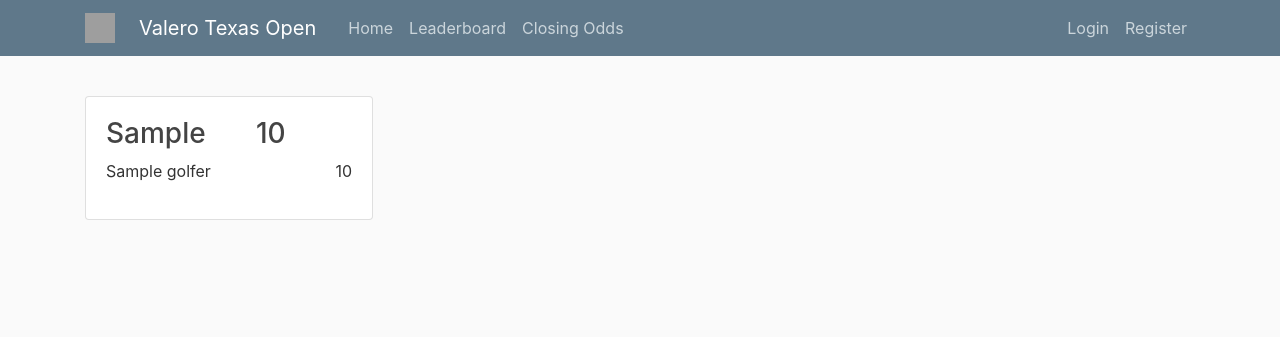
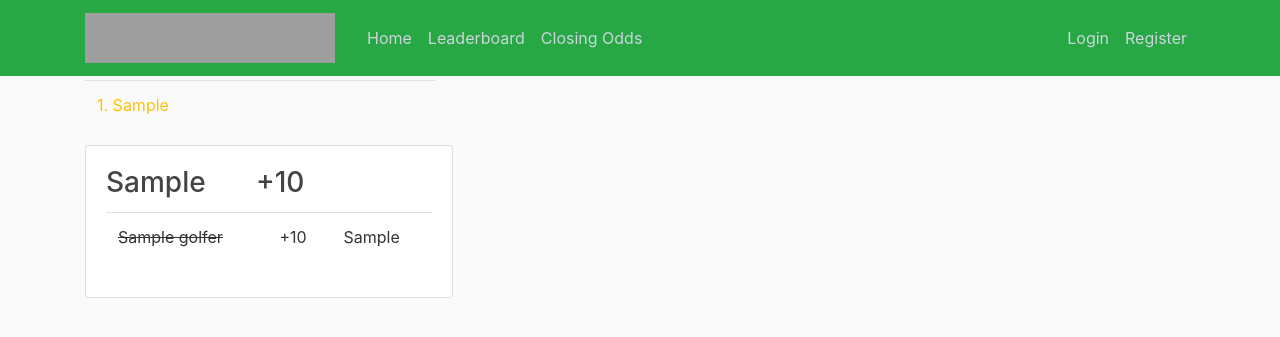
Before and after one commit to preynolds73/major_golf_pool, a Django app: template pool/templates/pool/home.html in a window 1280 px wide. Shown: the top 337 px of the page. Run offline with Django 5.2, Linux system fonts and the light colour scheme; the template is opened without the code that fills it: values that come from a table or form of the project are taken from there, others are empty; tables that the repository leaves empty hold one stand-in row (values such as "Sample post"); some libraries are stand-ins or nearby versions; grey boxes are pictures that could not be loaded.

Commit message:
Masters Week

```diff
--- a/pool/models.py
+++ b/pool/models.py
@@ -8,14 +8,14 @@
     name = models.CharField(max_length=100, default="deleteme")
     odds = models.IntegerField(default=500000)
     tier = models.IntegerField(default=0)
-    place = models.IntegerField(default=404)
+    place = models.IntegerField(default=0)
     cut = models.BooleanField(default=False)
     wd = models.BooleanField(default=False)
     thru = models.CharField(max_length=100, default="deleteme")
-    ttl_score = models.IntegerField(default=404)
-    today_score = models.IntegerField(default=404)
-    r1_score = models.IntegerField(default=404)
-    r2_score = models.IntegerField(default=404)
+    ttl_score = models.IntegerField(default=0)
+    today_score = models.IntegerField(default=0)
+    r1_score = models.IntegerField(default=0)
+    r2_score = models.IntegerField(default=0)
     r3_score = models.CharField(max_length=100, default="deleteme")
     r4_score = models.CharField(max_length=100, default="deleteme")
 
@@ -25,6 +25,7 @@
     owner = models.CharField(max_length=100, default="deleteme")
     total_score = models.IntegerField(default=0)
     golfer = models.ManyToManyField(Golfer, related_name="team_golfer")
+    place = models.IntegerField(default=100)
 
     def __str__(self):
         return self.owner
--- a/pool/static/pool/main.css
+++ b/pool/static/pool/main.css
@@ -10,6 +10,12 @@
 
 ul {
   margin: 0;
+  display: inline;
+}
+
+li {
+  display: inline;
+  margin: 0 10px;
 }
 
 .bg-steel {
--- a/pool/templates/pool/base.html
+++ b/pool/templates/pool/base.html
@@ -15,12 +15,11 @@
 </head>
 <body>
     <header class="site-header">
-      <nav class="navbar navbar-expand-md navbar-dark bg-steel fixed-top">
+      <nav class="navbar navbar-expand-lg navbar-dark bg-success fixed-top">
         <div class="container">
-          <a class="navbar-brand mr-4" href="#">
-            <img src="https://encrypted-tbn0.gstatic.com/images?q=tbn:ANd9GcSOQeHEyS4LsxmtApnVj_qeTMAjySRD_4idM74bd4k3qQ&s" width="30" height="30" class="d-inline-block align-top" alt="">
+          <a class="navbar-brand mr-4" href="{% url 'pool-home' %}">
+             <img src="https://photo-assets.masters.com/images/pics/misc/Masters_Lockup1A_RGB.png" width="250" height="50" class="d-inline-block align-top" alt="">
           </a>
-          <a class="navbar-brand mr-4" href="{% url 'pool-home' %}">Valero Texas Open</a>
           <button class="navbar-toggler" type="button" data-toggle="collapse" data-target="#navbarToggle" aria-controls="navbarToggle" aria-expanded="false" aria-label="Toggle navigation">
           <span class="navbar-toggler-icon"></span>
           </button>
--- a/pool/templates/pool/home.html
+++ b/pool/templates/pool/home.html
@@ -2,44 +2,90 @@
 {% block content %}
     <div class="row">
     {% for team in teams %}
-        <div class="col-4 py-3">
-            <div class="card" style="width: 18rem;">
+        <div class="col-sm-4">
+            <div>
+                <table class="table table-borderless">
+                    <tbody>
+                        <tr>
+                        {% if team.place == 1 %}
+                            <td class="text-warning">1. {{ team.owner }}</td>
+                        {% elif team.place == 2 %}
+                            <td class="text-secondary">2. {{ team.owner }}</td>
+                        {% elif team.place == 3 %}
+                            <td>3. {{ team.owner }}</td>
+                        {% endif %}
+                        </tr>
+                    </tbody>
+                </table>
+            </div>
+        </div>
+    {% endfor %}
+    </div>
+    <div class="row">
+    {% for team in teams %}
+        <div class="col-sm-4">
+            <div class="card" style="width: 23rem;">
                 <div class="card-body">
                     <div style="display: flex">
     		            <h3 class="card-title" style="margin:0;display:inline;float:left; width: 150px">
                             {{ team.owner }}
                         </h3>
+                        {% if team.total_score > 0 %}
+                            <h3 class="card-title" style="margin:10;display:inline;float:right">
+                                +{{ team.total_score }}
+                            </h3>
+                        {% elif team.total_score == 0 %}
+                            <h3 class="card-title" style="margin:10;display:inline;float:right">
+                                E
+                            </h3>
+                        {% else %}
                             <h3 class="{% if team.total_score < 0 %}text-danger{% endif %}" style="margin:10;display:inline;float:right">
                                 {{ team.total_score }}
                             </h3>
+                        {% endif %}
                     </div>
                     <div>
+                        <table class="table table-borderless">
+                            <tbody>
                             {% for golfer in team.golfer.all %}
-                            <p class="card-text" style="display:inline;float:left; width: 150px">
+                                <tr>
+                                    {% if golfer.cut == True %}
+                                        <td>
+                                            <del>{{ golfer.name }}</del>
+                                        </td>
+                                    {% else %}
+                                        <td>
                                             {{ golfer.name }}
-                            </p>
+                                        </td>
+                                    {% endif %}
                                     {% if golfer.ttl_score == 0 %}
-                                <p class="card-text" style="margin:5;display:inline;float:right">
+                                        <td>
                                             E
-                                </p>
+                                        </td>
                                     {% elif golfer.ttl_score == 404 %}
-                                <p class="card-text" style="margin:5;display:inline;float:right">
+                                        <td>
                                             WD
-                                </p>
+                                        </td>
                                     {% elif golfer.ttl_score == 604 %}
-                                <p class="card-text" style="margin:5;display:inline;float:right">
+                                        <td>
                                             CUT
-                                </p>
-                            {% elif tgolfer.ttl_score > 0 %}
-                                <p class="card-text" style="margin:5;display:inline;float:right">
+                                        </td>
+                                    {% elif golfer.ttl_score > 0 %}
+                                        <td>
                                             +{{ golfer.ttl_score }}
-                                </p>
+                                        </td>
                                     {% else %}
-                                <p class="{% if golfer.ttl_score < 0 %}text-danger{% endif %}" style="margin:5;display:inline;float:right">
+                                        <td class="{% if golfer.ttl_score < 0 %}text-danger{% endif %}">
                                             {{ golfer.ttl_score }}
-                                </p>
+                                        </td>
                                     {% endif %}
+                                    <td>
+                                        {{ golfer.thru }}
+                                    </td>
+                                </tr>
                             {% endfor %}
+                            </tbody>
+                        </table>
                     </div>
                 </div>
             </div>
--- a/pool/urls.py
+++ b/pool/urls.py
@@ -2,6 +2,7 @@
 from . import views
 
 urlpatterns = [
+    path('', views.home, name='pool-home'),
     path('home/', views.home, name='pool-home'),
     path('leaderboard/', views.leaderboard, name='pool-leaderboard'),
     path('admin_init/', views.admin_init, name='pool-init'),
```
Also changed, not shown: pool/templates/pool/odds.html (+22 -2 lines), pool/views.py (+45 -16 lines), pool/migrations/0002_alter_golfer_place_alter_golfer_r1_score_and_more.py (added), pool/migrations/0003_team_place.py (added), 1 other file. Lines whose indentation alone changed are shown as unchanged.
